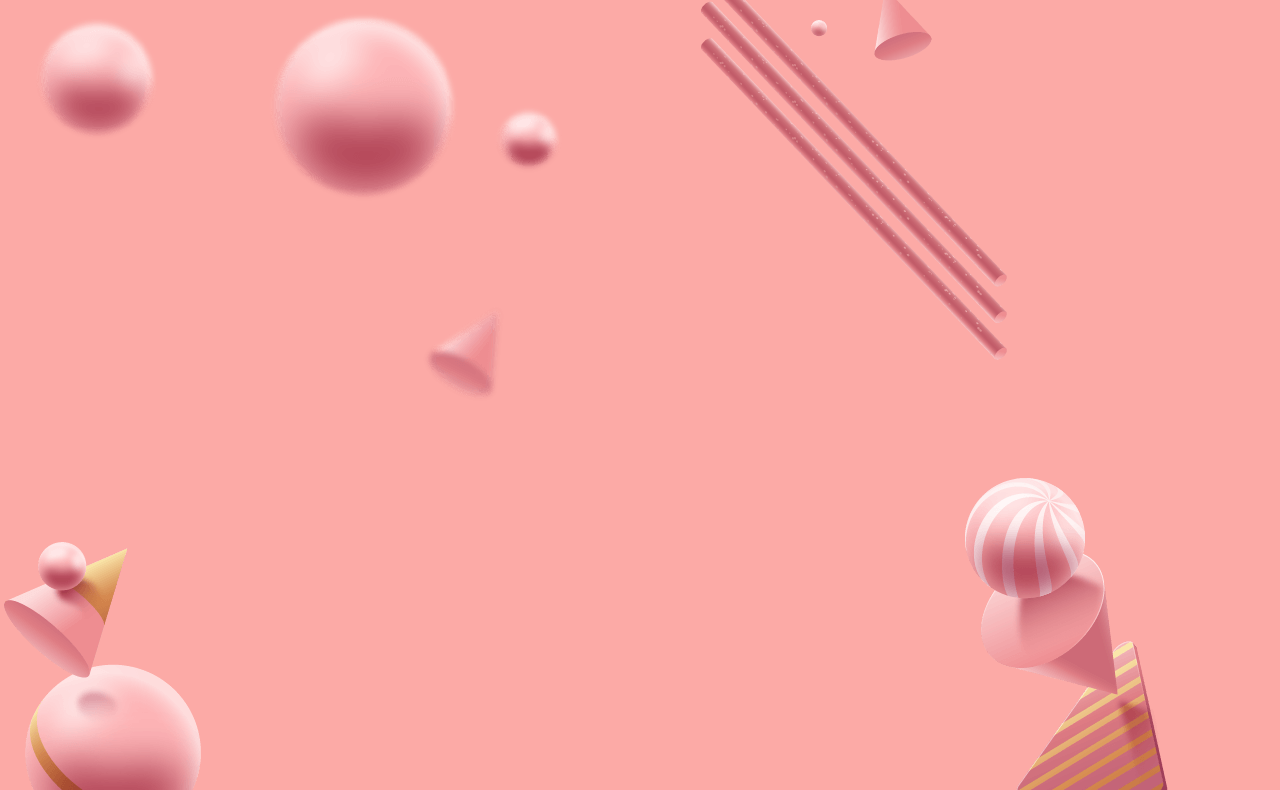
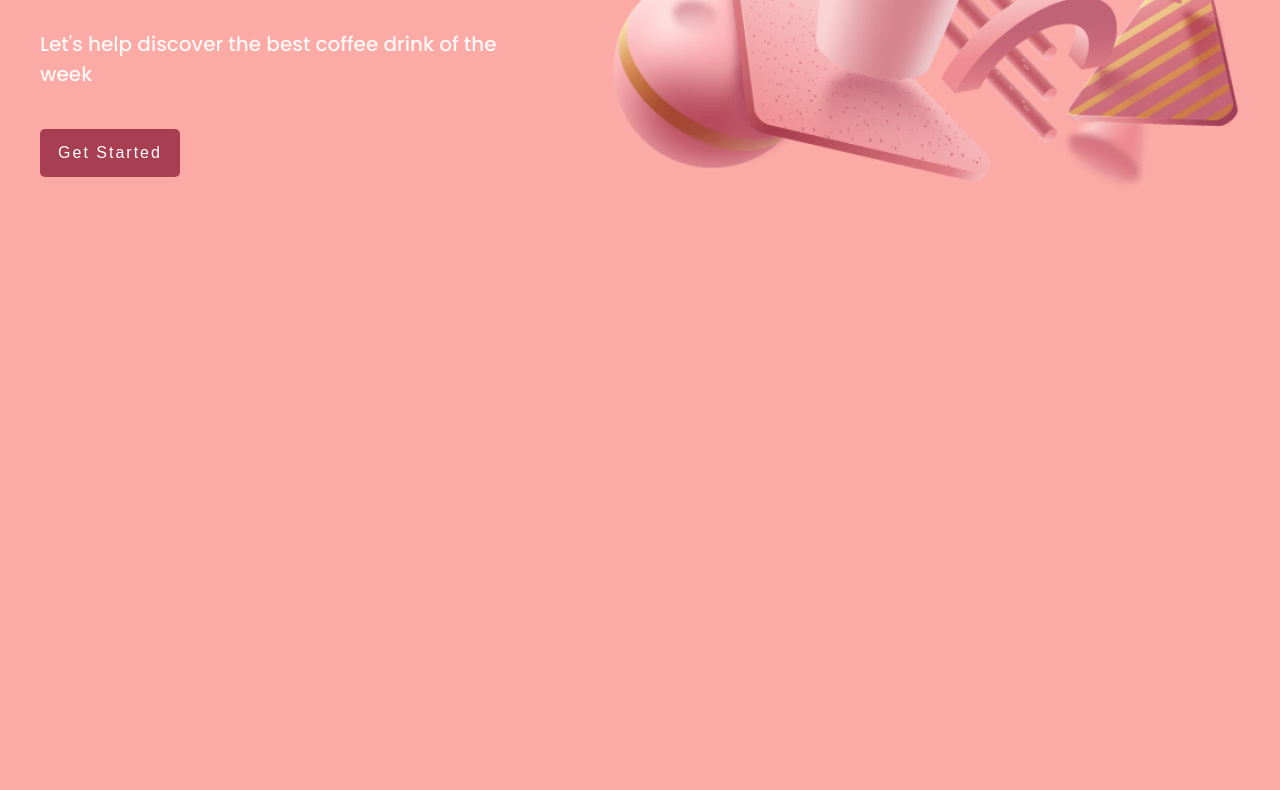
Before and after one commit to Suki1207/coffee-landing-page, a plain HTML site: page index.html in a window 1280 px wide. Shown: the part 485-1275 px from the top of the page. After the commit the page ends 800 px from the top, so only its background shows below. Drawn offline with nearby package versions, Linux system fonts and the light colour scheme; the site is published under a folder, as on GitHub Pages, so addresses that start at the root find nothing.

Commit message:
remove forward slashes in root paths

```diff
--- a/css/styles.css
+++ b/css/styles.css
@@ -2,8 +2,8 @@
 @import url("https://fonts.googleapis.com/css2?family=Poppins:ital,wght@0,100;0,200;0,300;0,400;0,500;0,600;0,700;0,800;0,900;1,100;1,200;1,300;1,400;1,500;1,600;1,700;1,800;1,900&display=swap");
 
 /* Other CSS files */
-@import url(/css/sections/header.css);
-@import url(/css/sections/hero.css);
+@import url(sections/header.css);
+@import url(sections/hero.css);
 
 :root {
   --header-height: 3rem;
```
